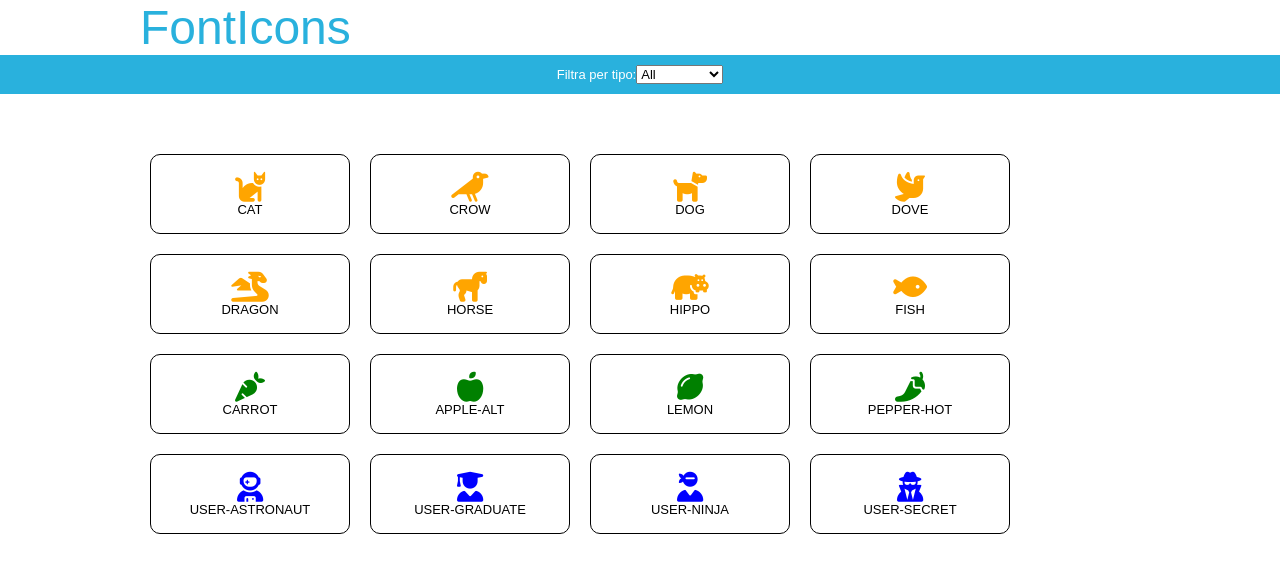
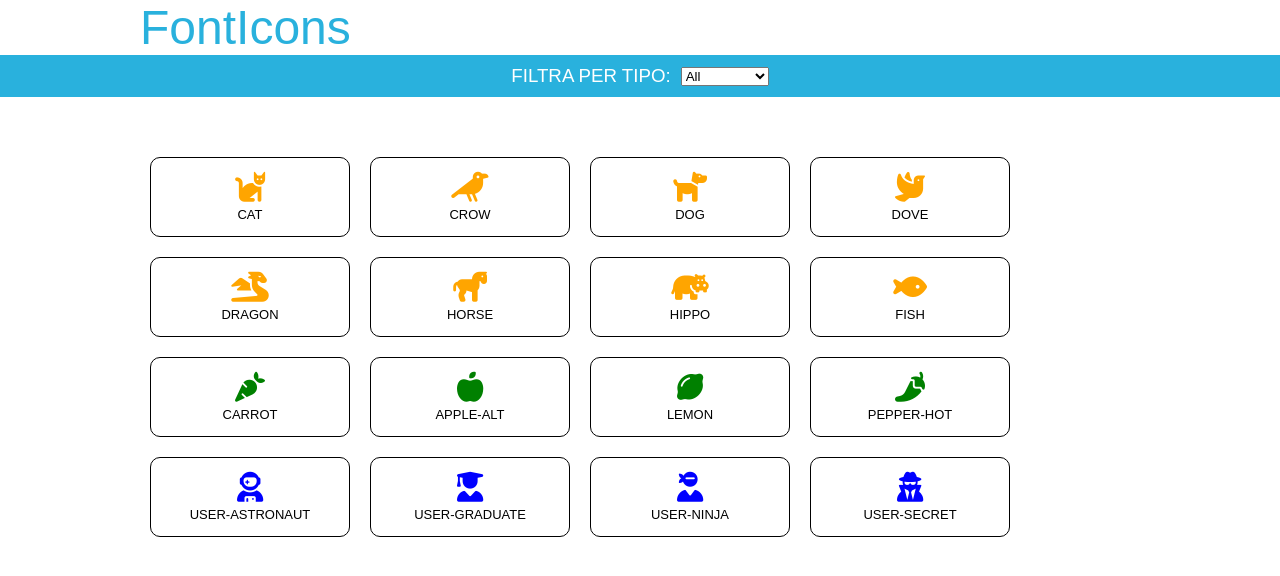
Before and after one commit to katiemathis/js-es6-icons, a plain HTML site: page index.html in a window 1280 px wide. Drawn offline with Linux system fonts and the light colour scheme.

Commit message:
piccoli dettagli

```diff
--- a/index.html
+++ b/index.html
@@ -21,7 +21,7 @@
         </div>
 
         <div class="header-bottom">
-            Filtra per tipo:
+            <h3 id='filtra'>FILTRA PER TIPO:</h3>
             <select id="type-filter">
                 <option value="all">All</option>
                 <option value="user">User</option>
--- a/main.js
+++ b/main.js
@@ -154,7 +154,7 @@ function drawIcons(container, icons) {
     icons.forEach(oggetto => {
 
         content += `<div class="icon">
-        <i style="color: ${oggetto.color};" class="${oggetto.family} ${oggetto.prefix}${oggetto.name}"></i>
+        <i style="color: ${oggetto.color};" class="image ${oggetto.family} ${oggetto.prefix}${oggetto.name}"></i>
         <div class="icon-text">${oggetto.name}</div>
     </div>`;
     });
--- a/style.css
+++ b/style.css
@@ -3,8 +3,7 @@
     padding: 0;
     box-sizing: border-box;
     font-family: sans-serif;
-    font-size: 13px;
-    font-weight: 400;
+    font-weight: 500;
 }
 
 /* header */
@@ -34,6 +33,7 @@
 .container {
     max-width: 1000px;
     margin: 0 auto;
+    font-size: 13px;
 }
 
 #icons-container {
```
